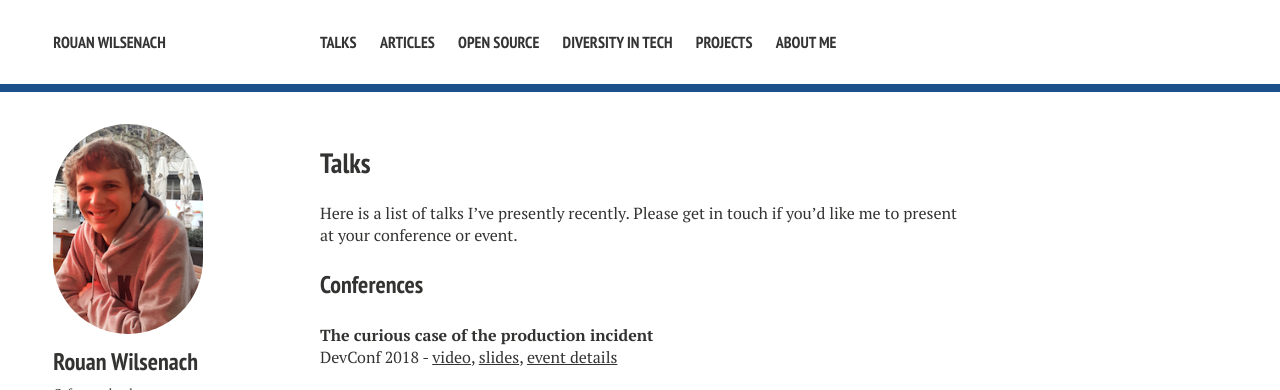
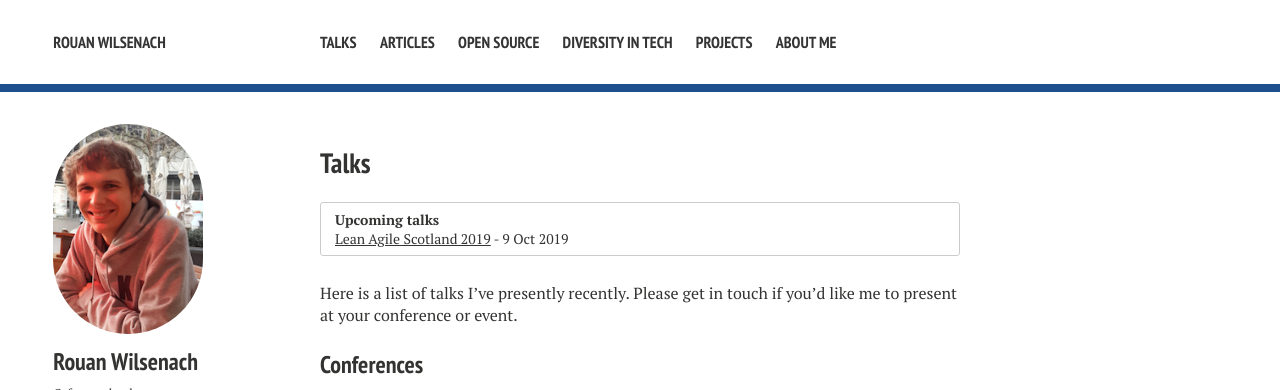
Before and after one commit to rouanw/rouanw.github.io, a Jekyll site: the page built from talks/index.md, in a window 1280 px wide and 900 px high, cut to the strip 0-390 px from the top of the window. Built offline with Jekyll 4.4.1, drawn with Linux system fonts in a browser that asks for light colours; nearby versions of some CDN libraries; some web fonts are replaced; comment, search, counter and statistics services are not loaded.

Commit message:
promote lascot talk

```diff
--- a/talks/index.md
+++ b/talks/index.md
@@ -6,6 +6,10 @@ share: false
 ---
 
 <h2>Talks</h2>
+
+__Upcoming talks__
+[Lean Agile Scotland 2019](https://2019.leanagile.scot/) - 9 Oct 2019
+{: .notice}
 
 Here is a list of talks I've presently recently. Please get in touch if you'd like me to present at your conference or event.
 
```
Also changed, not shown: index.md (+4 -0 lines).
